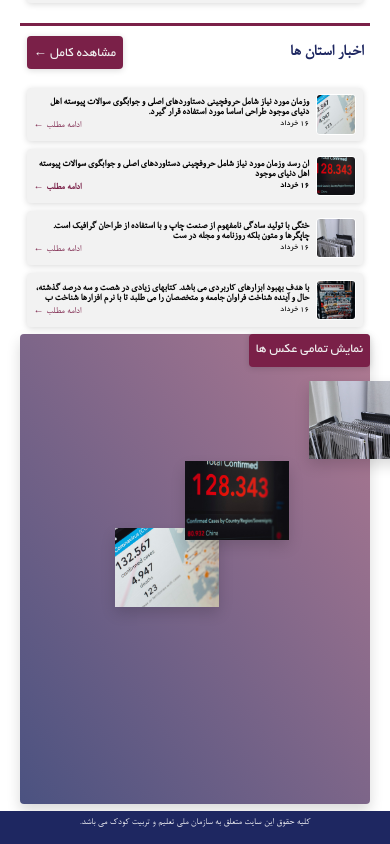
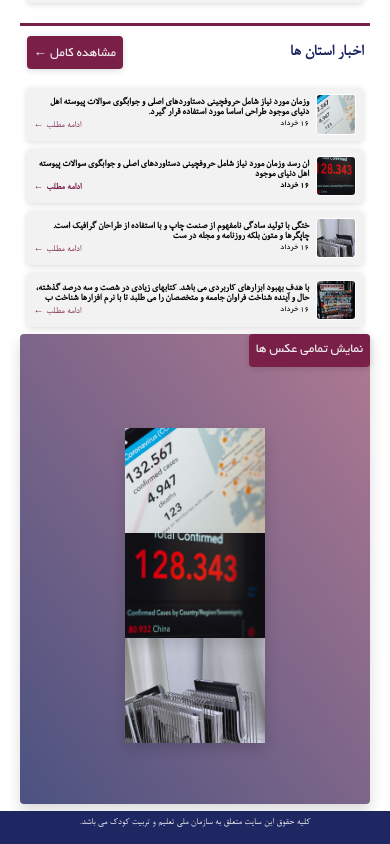
Before and after one commit to saeed0920/News-1_2, a website: page index.html in a window 390 px wide. Shown: the part 2063-2907 px from the top of the page. Drawn offline with Linux system fonts and the light colour scheme.

Commit message:
fix some bugs and responsive section gallery

```diff
--- a/index.html
+++ b/index.html
@@ -5,7 +5,7 @@
     <meta http-equiv="X-UA-Compatible" content="IE=edge" />
     <meta name="viewport" content="width=device-width, initial-scale=1.0" />
     <link rel="stylesheet" href="./css/style.css" />
-    <title>News-1_1</title>
+    <title>News-1_2</title>
   </head>
   <body class="main-page">
 <header class="header-main">
--- a/sass/componets/_gallery.scss
+++ b/sass/componets/_gallery.scss
@@ -17,13 +17,38 @@
     grid-column: col-start 1 / col-end 3;
   }
 
+  @include res(1100) {
+    display: grid;
+    grid-template-columns: 1fr 3fr 4fr 3fr 1fr;
+    align-items: center;
+  }
+
   &__btn {
+    @include res(1100) {
+      align-self: flex-start;
+    }
   }
 
   &-container {
     position: relative;
+    @include res(1100) {
+      grid-column: 1 / 6;
+      position: unset;
+      display: flex;
+      width: 100%;
+      align-self: flex-start;
+      justify-content: center;
+    }
+
+    @include res(500) {
+      align-items: center;
+      flex-direction: column;
+    }
     & > *:hover ~ *:not(:hover) {
       transform: scale(0.9);
+      @include res(1100) {
+        transform: unset;
+      }
     }
     & > * {
       transition: all 0.2s;
@@ -31,6 +56,12 @@
       position: absolute;
       width: 30%;
       box-shadow: $box-shadow-def;
+      @include res(500) {
+        width: 40%;
+      }
+      @include res(1100) {
+        position: unset;
+      }
       &:hover {
         transform: scale(1.1) translateY(-3px);
         outline: 1rem rgba($color-green, 0.7) solid;
@@ -44,16 +75,31 @@
       left: 27%;
       top: 24rem;
       z-index: 2;
+      @include res(1100) {
+        z-index: 3;
+        left: unset;
+        top: unset;
+      }
     }
     &-2 {
       z-index: 3;
       right: 23%;
       top: 14rem;
+      @include res(1100) {
+        z-index: 4;
+        left: unset;
+        top: unset;
+      }
     }
     &-3 {
       z-index: 4;
       top: 2rem;
       left: 43rem;
+      @include res(1100) {
+        z-index: 3;
+        left: unset;
+        top: unset;
+      }
     }
   }
 }
```
Also changed, not shown: css/style.css.
